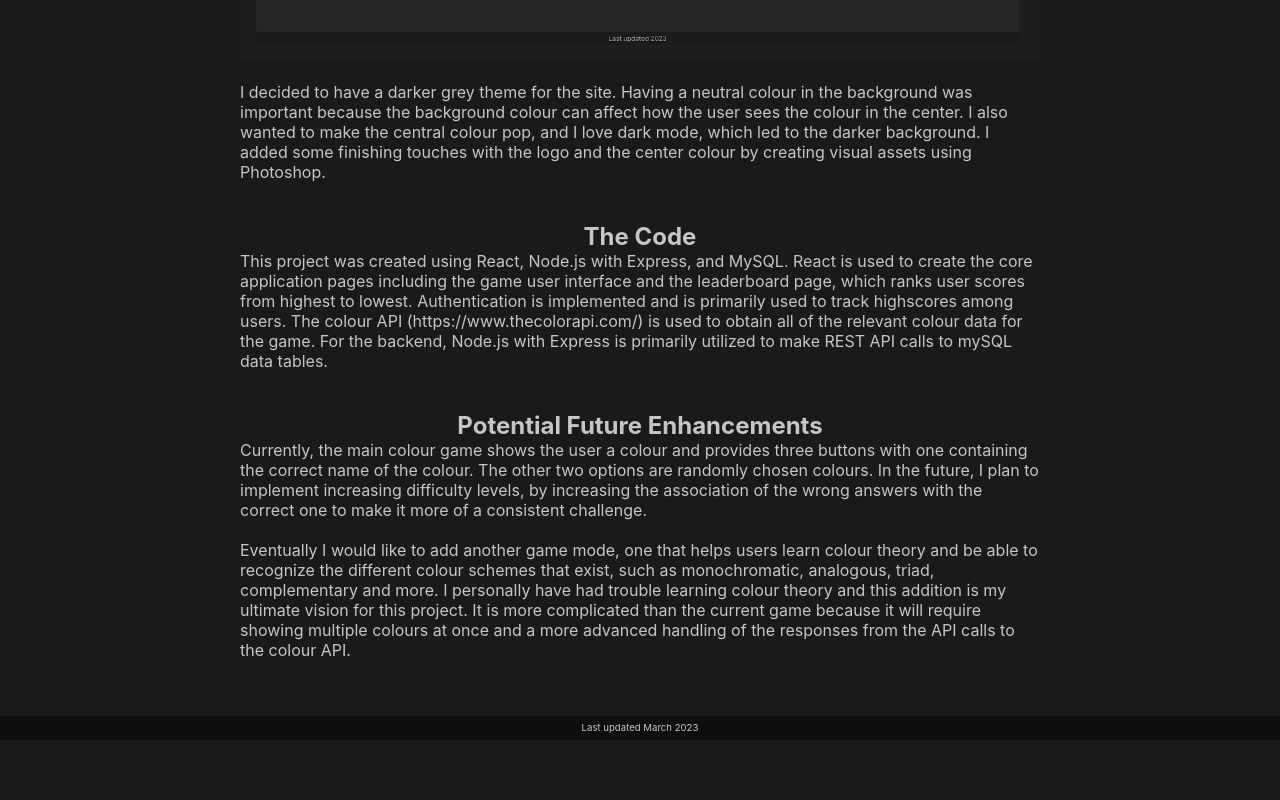
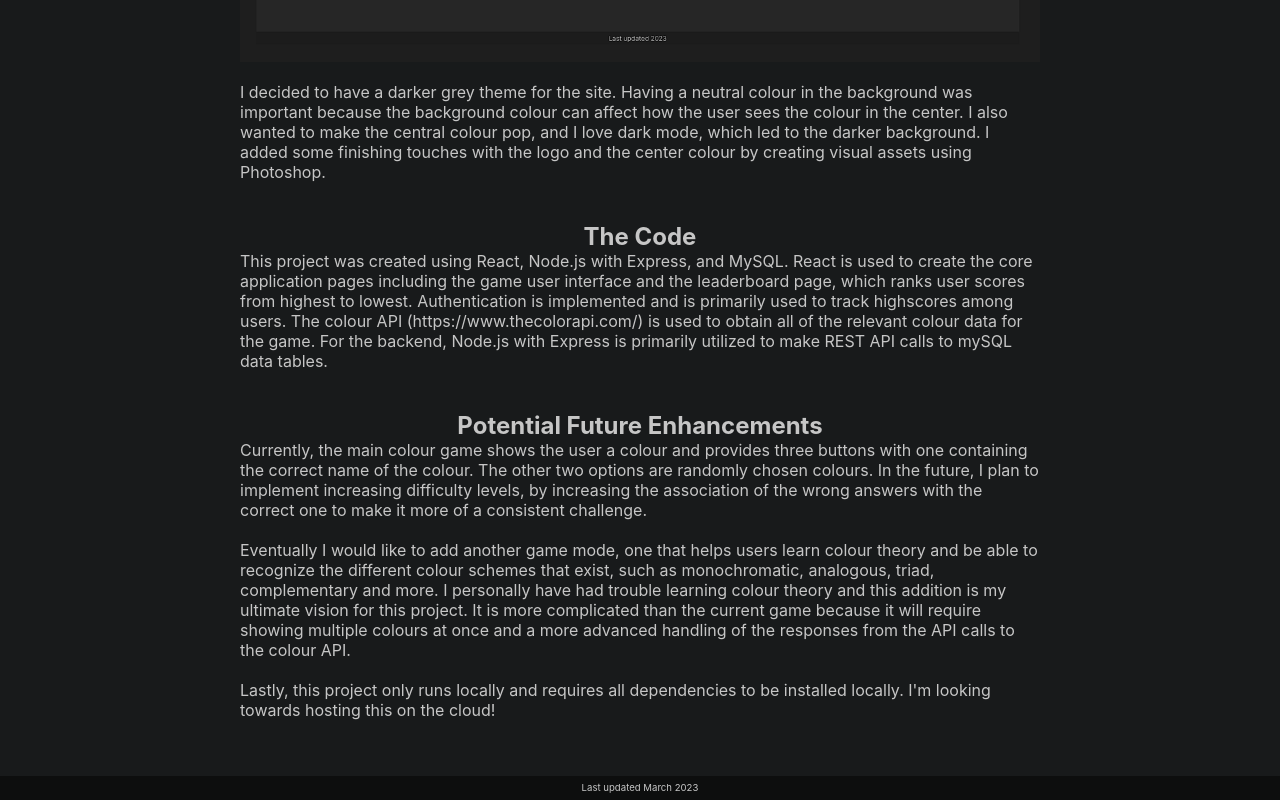
Before and after one commit to debbie-fan/colour-streak, a React (Create React App) app in the folder client/: page /about in a window 1280 px wide. Shown: the part 909-1709 px from the top of the page. Before the commit the page ends 1649 px from the top, so only its background shows below. Built offline with nearby package versions, Linux system fonts and the light colour scheme.

Commit message:
Add section about remote hosting in the About page

```diff
--- a/client/src/components/About.js
+++ b/client/src/components/About.js
@@ -52,6 +52,10 @@ function About() {
                     It is more complicated than the current game because it will require showing multiple colours at once and a more advanced handling of the responses from the API calls
                     to the colour API.
                 </span>
+                <br/>
+                <span>
+                    Lastly, this project only runs locally and requires all dependencies to be installed locally. I'm looking towards hosting this on the cloud!
+                </span>
             </section>
         </div>
     )
```
